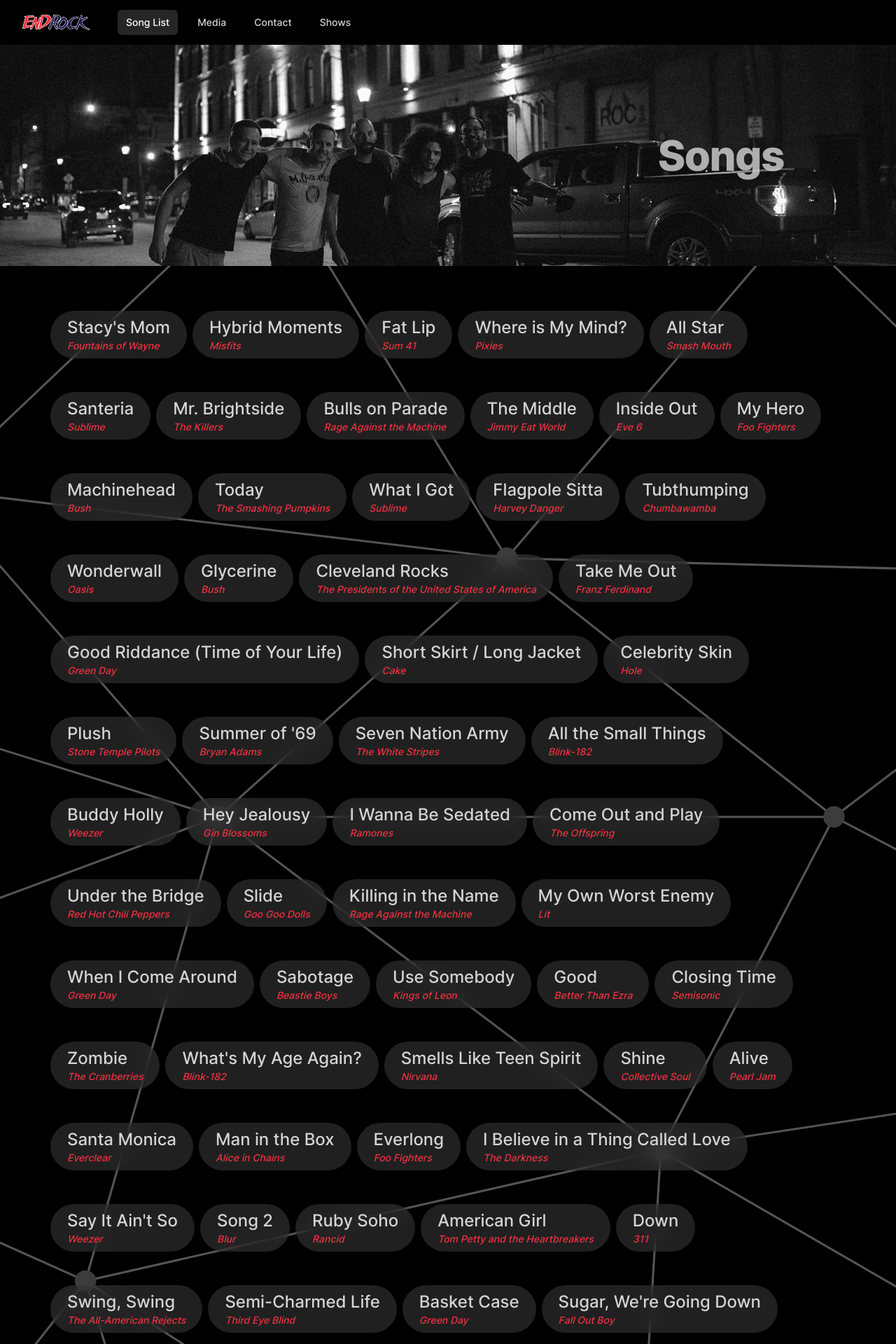
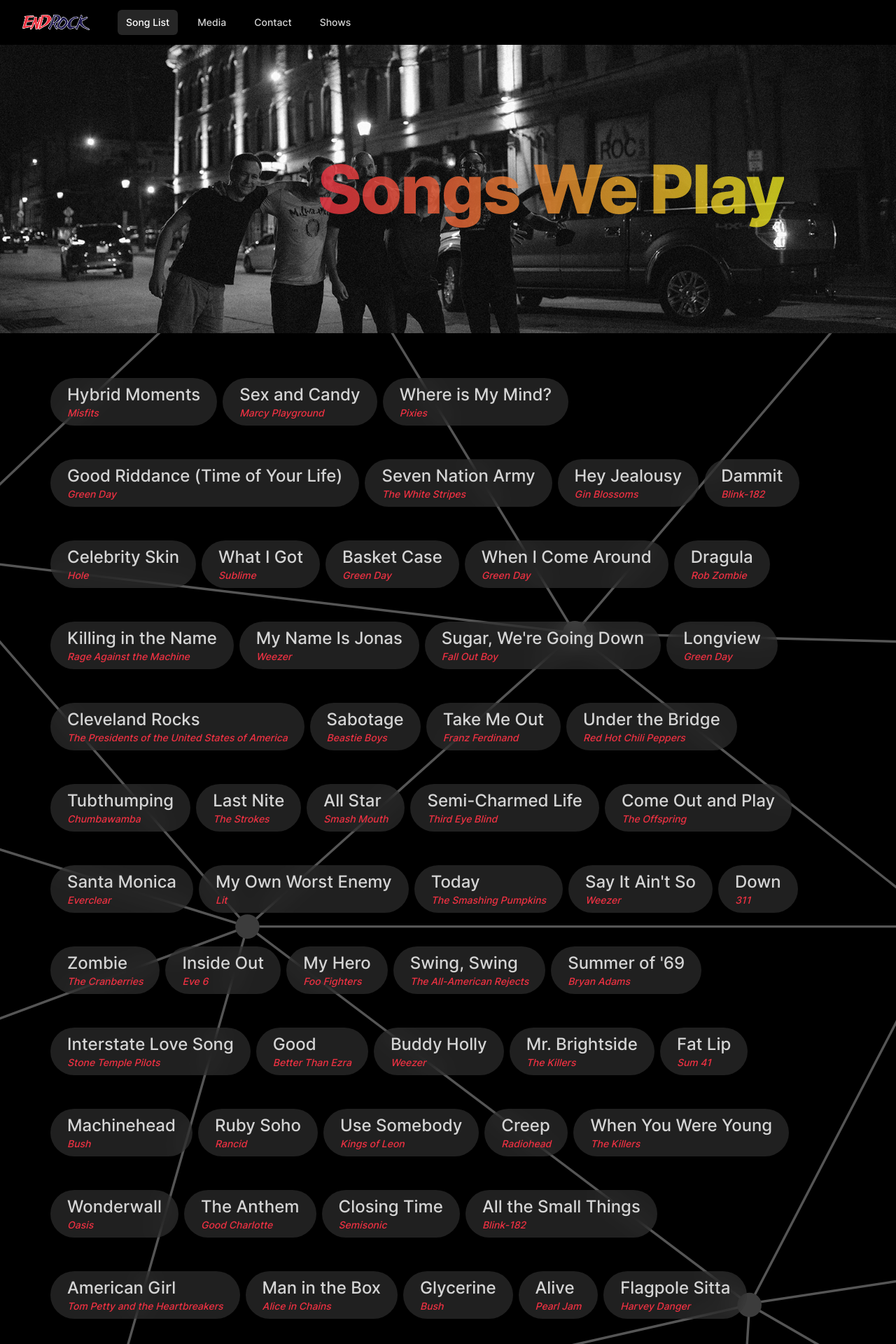
Before and after one commit to keepforever/www.endrockcle.com, a Next.js app: page /song-list in a window 1280 px wide. Shown: the top 1920 px of the page at 70% size. Built offline with nearby package versions, Linux system fonts and the light colour scheme.

Commit message:
feat: update shows' '

```diff
--- a/src/constants/shows.ts
+++ b/src/constants/shows.ts
@@ -5,14 +5,23 @@
     id: 1,
     isPast: false,
     date: '03/03/2023',
-    venueName: "Sassy's Bar & Grill",
+    venueName: "Sassy's Bar & Grille",
     city: 'Twinsburg',
     beginEnd: '9 pm - 12 pm',
     url: 'https://www.facebook.com/sassysbarandgrille/',
   },
+  {
+    id: 2,
+    isPast: false,
+    date: '03/17/2023',
+    venueName: 'Grindstone Tap House',
+    city: 'Berea (St. Paddy’s Day 🍀)',
+    beginEnd: '5 pm - 8 pm',
+    url: 'https://www.facebook.com/GrindstoneTaps',
+  },
 
   {
-    id: 2,
+    id: 3,
     isPast: false,
     date: '05/13/2023',
     venueName: 'Grindstone Tap House',
@@ -25,24 +34,34 @@
     id: 4,
     isPast: false,
     date: '06/03/2023',
-    venueName: 'The Roundhouse (PIB)',
+    venueName: 'The Round House Bar',
     city: 'Put-in-Bay',
     beginEnd: '2 pm - 5:30 pm',
     url: 'https://www.theroundhousebar.com/',
   },
 
   {
-    id: 4,
+    id: 5,
     isPast: false,
     date: '06/04/2023',
-    venueName: 'The Roundhouse (PIB)',
+    venueName: 'The Round House Bar',
     city: 'Put-in-Bay',
     beginEnd: '2 pm - 5:30 pm',
     url: 'https://www.theroundhousebar.com/',
   },
 
   {
-    id: 3,
+    id: 6,
+    isPast: false,
+    date: '06/10/2023',
+    venueName: 'Mercury Music Lounge',
+    city: 'Put-in-Bay',
+    beginEnd: '9 pm - 1 am',
+    url: 'https://www.facebook.com/MercuryMusicLounge',
+  },
+
+  {
+    id: 7,
     isPast: false,
     date: '07/07/2023',
     venueName: 'Grindstone Tap House',
@@ -52,17 +71,27 @@
   },
 
   {
-    id: 4,
+    id: 8,
     isPast: false,
     date: '08/03/2023',
-    venueName: 'The Roundhouse (PIB)',
+    venueName: 'The Round House Bar',
     city: 'Put-in-Bay',
     beginEnd: '8:30 pm - 12 am',
     url: 'https://www.theroundhousebar.com/',
   },
 
   {
-    id: 5,
+    id: 9,
+    isPast: false,
+    date: '09/02/2023',
+    venueName: 'Private Event',
+    city: 'XO',
+    beginEnd: '?? - ??',
+    url: 'https://www.facebook.com/EndRockCle',
+  },
+
+  {
+    id: 10,
     isPast: false,
     date: '09/17/2023',
     venueName: 'Oktoberfest',
@@ -71,7 +100,7 @@
     url: 'https://www.theroundhousebar.com/',
   },
   {
-    id: 6,
+    id: 11,
     isPast: false,
     date: '11/22/2023',
     venueName: 'Grindstone Tap House',
--- a/src/constants/songs.ts
+++ b/src/constants/songs.ts
@@ -299,4 +299,44 @@
     artist: 'Rancid',
     title: 'Ruby Soho',
   },
+  {
+    id: 102,
+    artist: 'Good Charlotte',
+    title: 'The Anthem',
+  },
+  {
+    id: 103,
+    artist: 'Stone Temple Pilots',
+    title: 'Interstate Love Song',
+  },
+  {
+    id: 104,
+    artist: 'Radiohead',
+    title: 'Creep',
+  },
+  {
+    id: 105,
+    artist: 'Weezer',
+    title: 'My Name Is Jonas',
+  },
+  {
+    id: 106,
+    artist: 'The Killers',
+    title: 'When You Were Young',
+  },
+  {
+    id: 107,
+    artist: 'Green Day',
+    title: 'Longview',
+  },
+  {
+    id: 108,
+    artist: 'Marcy Playground',
+    title: 'Sex and Candy',
+  },
+  {
+    id: 109,
+    artist: 'Rob Zombie',
+    title: 'Dragula',
+  },
 ];
--- a/src/pages/contact.tsx
+++ b/src/pages/contact.tsx
@@ -2,6 +2,7 @@
 /* eslint-disable react/no-unescaped-entities */
 /* eslint-disable @next/next/no-img-element */
 import AppShell from '@/components/layouts/AppShell';
+import { PageHeaderWithTitle } from '@/components/PageHeaderWithTitle';
 import Seo from '@/components/Seo';
 
 export default function Contact() {
@@ -9,21 +10,7 @@
     <AppShell>
       <Seo templateTitle='Contact' />
 
-      <div className='relative'>
-        <div className='absolute inset-0'>
-          <img
-            className='w-full h-full object-cover'
-            src='media-header.jpg'
-            alt='full band'
-          />
-          <div className='absolute inset-0' aria-hidden='true' />
-        </div>
-        <div className='relative max-w-5xl mx-auto py-24 px-4 sm:py-32 sm:px-6 lg:px-8 opacity-80'>
-          <h1 className='text-right text-4xl font-extrabold tracking-tight text-gray-300 sm:text-5xl lg:text-6xl'>
-            Contact
-          </h1>
-        </div>
-      </div>
+      <PageHeaderWithTitle title='Media' imageUrl='media-header.jpg' />
 
       <div className='py-20'>
         <div className='mx-auto max-w-4xl lg:px-8 px-4'>
@@ -42,7 +29,7 @@
                   href='https://www.facebook.com/EndRockCle'
                   target='_blank'
                   rel='noopener noreferrer'
-                  className='px-8 py-4 text-gray-300 text-2xl  border-4 border-gray-300 hover:border-erc-yellow hover:text-erc-yellow transition duration-500 ease-in-out'
+                  className='px-8 py-4 text-erc-yellow text-2xl  border-4 border-gray-300 hover:border-erc-yellow hover:text-erc-yellow transition duration-500 ease-in-out'
                 >
                   Facebook Messenger
                 </a>
@@ -51,7 +38,7 @@
               <div className='flex justify-start mt-16'>
                 <a
                   href='mailto:endrockcle@gmail.com'
-                  className='px-8 py-4 text-gray-300 text-2xl  border-4 border-gray-300 hover:border-erc-yellow hover:text-erc-yellow transition duration-500 ease-in-out'
+                  className='px-8 py-4 text-erc-yellow text-2xl  border-4 border-gray-300 hover:border-erc-yellow hover:text-erc-yellow transition duration-500 ease-in-out'
                 >
                   Direct Email <br />
                   <small>endrockcle@gmail.com</small>
@@ -59,7 +46,7 @@
               </div>
 
               <div className='flex justify-start mt-16'>
-                <a className='px-8 py-4 text-gray-300 text-2xl  border-4 border-gray-300 hover:border-erc-yellow hover:text-erc-yellow transition duration-500 ease-in-out'>
+                <a className='px-8 py-4 text-erc-yellow text-2xl  border-4 border-gray-300 hover:border-erc-yellow hover:text-erc-yellow transition duration-500 ease-in-out'>
                   Phone <br />
                   <small>(440) 479-9073</small>
                 </a>
--- a/src/pages/index.tsx
+++ b/src/pages/index.tsx
@@ -2,7 +2,7 @@
 import { GetStaticProps } from 'next';
 import Head from 'next/head';
 import React from 'react';
-import { FaFacebook /* FaInstagramSquare */ } from 'react-icons/fa';
+import { FaFacebook, FaInstagramSquare } from 'react-icons/fa';
 
 import { FeatureSection } from '@/components/FeatureSection';
 import AppShell from '@/components/layouts/AppShell';
@@ -68,8 +68,17 @@
                 href='https://www.facebook.com/EndRockCle'
                 target='_blank'
                 rel='noopener noreferrer'
+                className='border-2 border-erc-yellow rounded-md p-1 opacity-70 hover:opacity-100 transition-opacity duration-300 ease-in-out hover:bg-erc-blue hover:bg-opacity-50'
               >
-                <FaFacebook className='h-12 w-12 text-2xl text-erc-yellow opacity-70 hover:opacity-100' />
+                <FaFacebook className='h-12 w-12 text-2xl text-erc-yellow' />
+              </a>
+              <a
+                href='https://www.instagram.com/endrockcle/'
+                target='_blank'
+                rel='noopener noreferrer'
+                className='border-2 border-erc-yellow rounded-md p-1 opacity-70 hover:opacity-100 transition-opacity duration-300 ease-in-out hover:bg-erc-blue hover:bg-opacity-50'
+              >
+                <FaInstagramSquare className='h-12 w-12 text-2xl text-erc-yellow' />
               </a>
             </div>
           </div>
@@ -77,6 +86,7 @@
       </div>
 
       <FeatureSection />
+
       <div className='bg-gray-600 bg-opacity-40 py-12'>
         <UpcomingShows shouldHideHeader={false} shows={shows} />
       </div>
--- a/src/pages/media.tsx
+++ b/src/pages/media.tsx
@@ -6,27 +6,15 @@
 import React from 'react';
 
 import AppShell from '@/components/layouts/AppShell';
+import { PageHeaderWithTitle } from '@/components/PageHeaderWithTitle';
 import Seo from '@/components/Seo';
 
 export default function Media({ images = [] }) {
   return (
     <AppShell>
       <Seo templateTitle='Media' />
-      <div className='relative'>
-        <div className='absolute inset-0'>
-          <img
-            className='w-full h-full object-cover'
-            src='media-header.jpg'
-            alt='full band'
-          />
-          <div className='absolute inset-0' aria-hidden='true' />
-        </div>
-        <div className='relative max-w-5xl mx-auto py-24 px-4 sm:py-32 sm:px-6 lg:px-8 opacity-80'>
-          <h1 className='text-right text-4xl font-extrabold tracking-tight text-gray-300 sm:text-5xl lg:text-6xl'>
-            Media
-          </h1>
-        </div>
-      </div>
+
+      <PageHeaderWithTitle title='Media' imageUrl='media-header.jpg' />
 
       <div className='container grid grid-cols-1 gap-3 md:gap-12 md:grid-cols-2 px-2 mx-auto mt-20'>
         {images.map((url) => {
--- a/src/pages/song-list.tsx
+++ b/src/pages/song-list.tsx
@@ -4,6 +4,7 @@
 import React from 'react';
 
 import AppShell from '@/components/layouts/AppShell';
+import { PageHeaderWithTitle } from '@/components/PageHeaderWithTitle';
 import Seo from '@/components/Seo';
 
 import { songs } from '@/constants/songs';
@@ -25,21 +26,10 @@
     <AppShell>
       <Seo templateTitle='Set List' />
 
-      <div className='relative'>
-        <div className='absolute inset-0'>
-          <img
-            className='w-full h-full object-cover'
-            src='collision-bend/band-line-up.jpg'
-            alt='full band'
-          />
-          <div className='absolute inset-0' aria-hidden='true' />
-        </div>
-        <div className='relative max-w-5xl mx-auto py-24 px-4 sm:py-32 sm:px-6 lg:px-8 opacity-80'>
-          <h1 className='text-right text-4xl font-extrabold tracking-tight text-gray-300 sm:text-5xl lg:text-6xl'>
-            Songs
-          </h1>
-        </div>
-      </div>
+      <PageHeaderWithTitle
+        title='Songs We Play'
+        imageUrl='collision-bend/band-line-up.jpg'
+      />
 
       <div className='container flex flex-wrap max-w-lg md:max-w-6xl lg:max-w-8xl mx-auto mt-16 px-2'>
         {shuffle(songs).map((el: { artist: string; title: string }) => {
```
